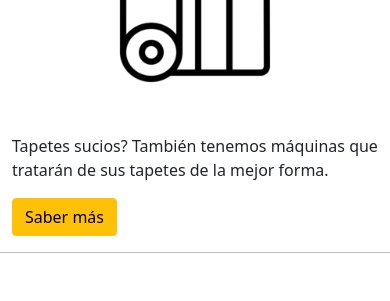
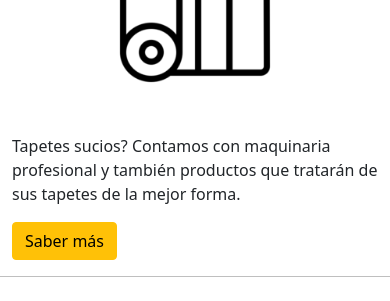
Before and after one commit to pdmacedo/lavanderiadelacasa, a website: page index.html in a window 390 px wide. Shown: the part 1300-1601 px from the top of the page. Drawn offline with nearby package versions, Linux system fonts and the light colour scheme.

Commit message:
Actualizando index, detalle responsive

```diff
--- a/index.html
+++ b/index.html
@@ -175,7 +175,8 @@
 
 			<div class="col-lg-4 col-md-4 col-sm-4" id="topTapete">
 				<img src="imagenes\tapete.png" class="wow backInLeft mx-auto d-block" alt="tapete2" id="imgTapete">
-				<p id="marginPTapete">Tapetes sucios? También tenemos máquinas que tratarán de sus tapetes de la mejor forma.</p>
+				<p id="marginPTapete">Tapetes sucios? Contamos con maquinaria profesional y también productos que tratarán de sus tapetes
+					de la mejor forma.</p>
 				<a href="servicios.html#tapete"><button type="button" class="btn btn-warning mx-auto" >Saber más</button></a>
 			</div>
 
```
